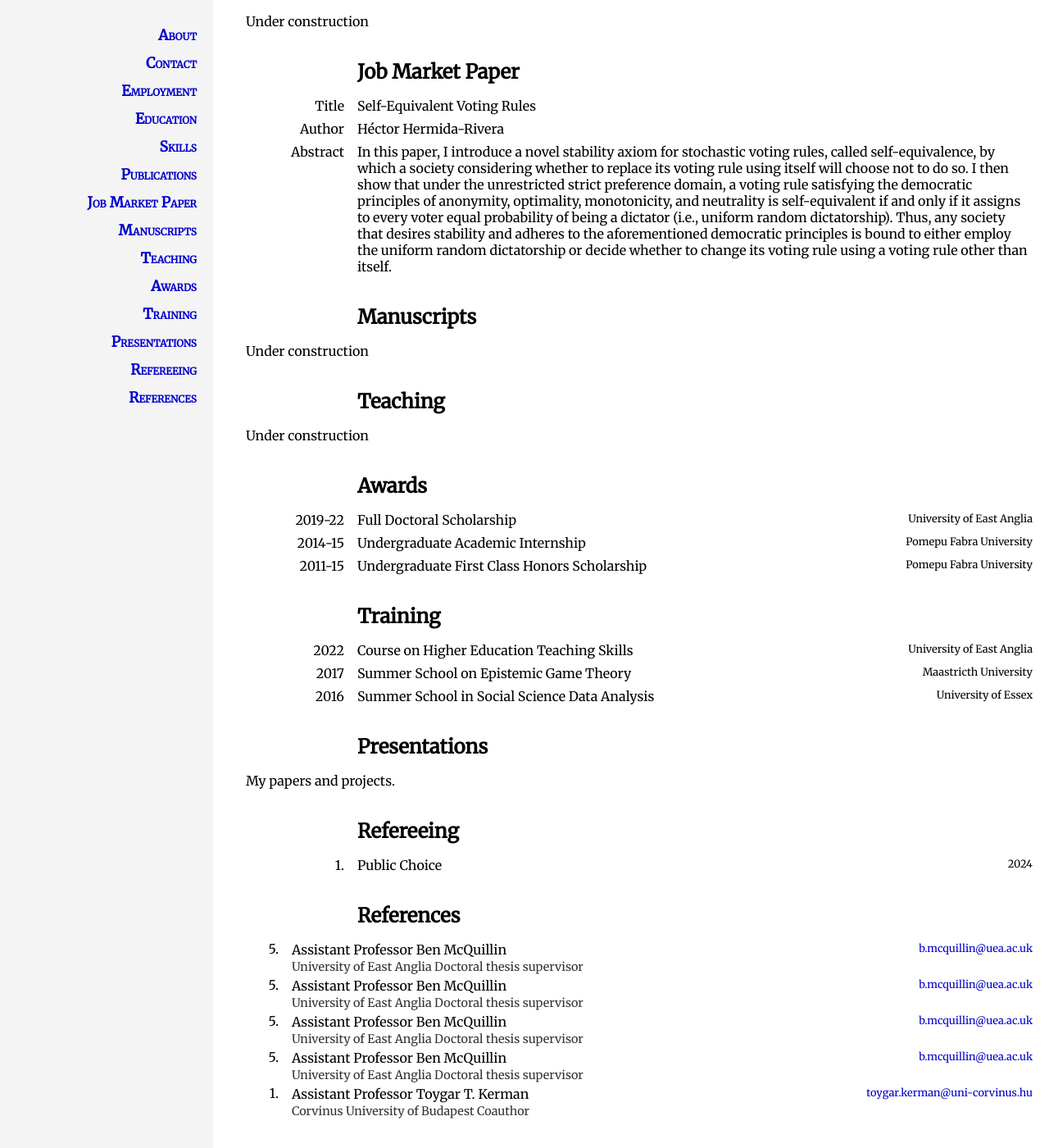
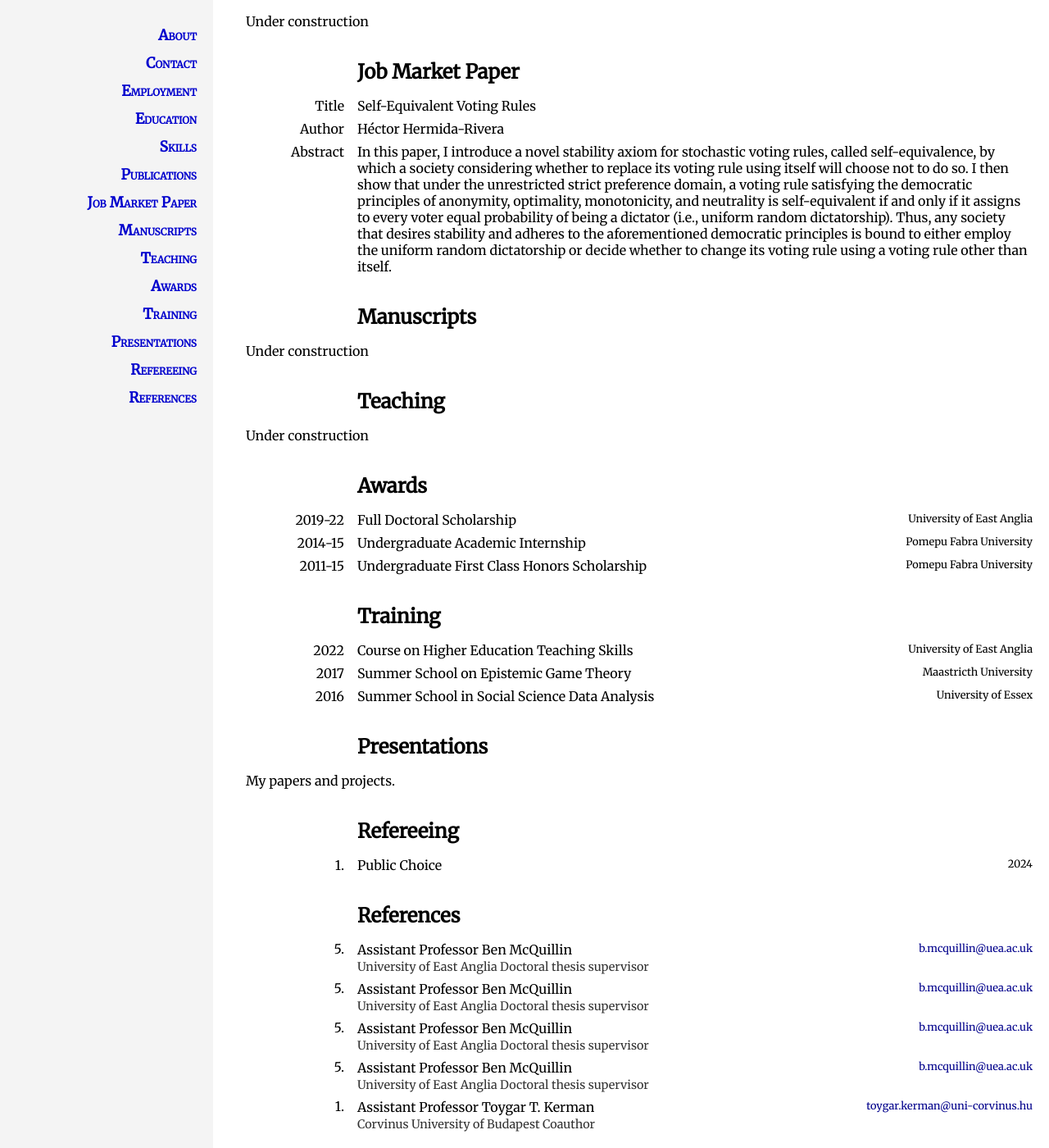
Before and after one commit to HectorHermidaRivera/hectorhermidarivera.github.io, a Jekyll site: the page built from index.md, in a window 1280 px wide and 1400 px high, scrolled down 1019 px. Shown: the whole window at 82% size. Built offline with Jekyll 4.4.1, drawn with Linux system fonts in a browser that asks for light colours.

Commit message:
Update style.css

```diff
--- a/assets/css/style.css
+++ b/assets/css/style.css
@@ -52,7 +52,7 @@ body {
 
 /* Links in main content, always LaTeX Blue */
 .content a {
-  color: #0000CD !important;
+  color: #00008B !important;
   text-decoration: none;
 }
 
@@ -123,10 +123,10 @@ a:hover {
 /* Two-column layout with a second row inside the right column */
 .two-column-2rows {
   display: grid;
-  grid-template-columns: 40px auto; /* first column narrower for numbering */
-  gap: 4px 16px;
+  grid-template-columns: 120px auto; /* first column narrower for numbering */
+  gap: 8px 16px;
   align-items: start;
-  margin-top: 8px;
+  margin-top: 10px;
 }
 
 /* First column (numbers) */
```
